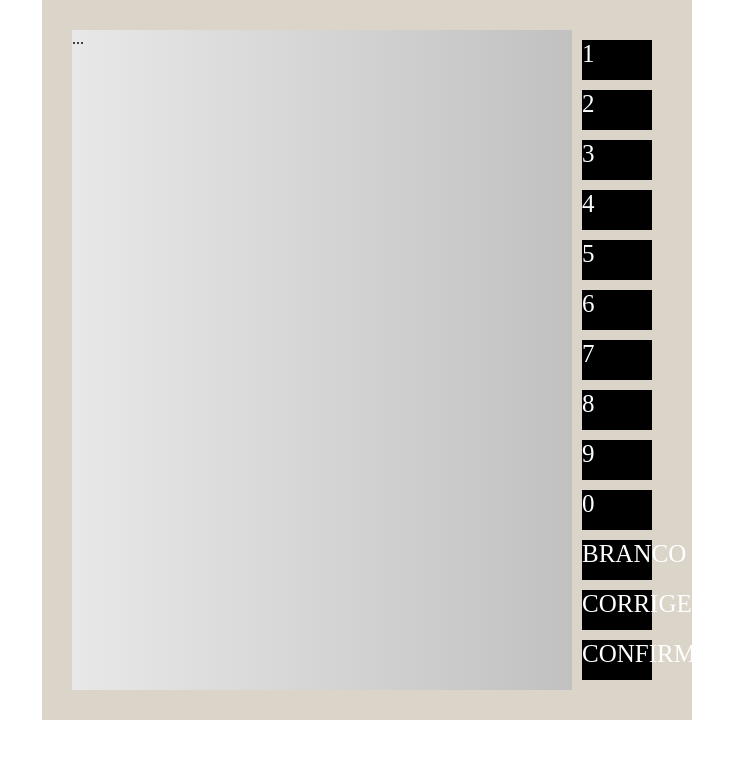
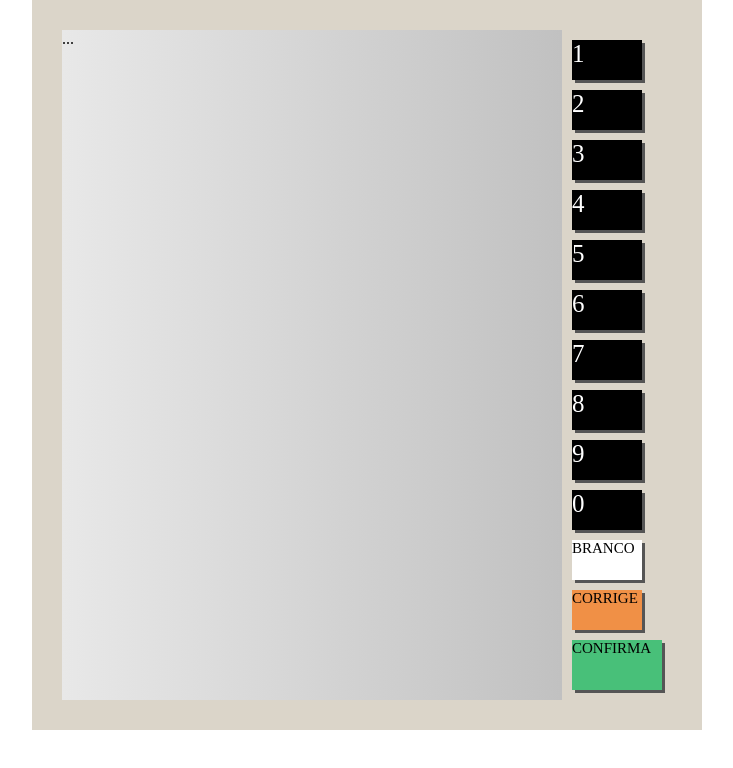
Before and after one commit to devjonatanm/UrnaJS, a plain HTML site: page index.html in a window 1280 px wide. Shown: the whole page, without its empty margins (273-1006 px from the left). Drawn offline with Linux system fonts and the light colour scheme.

Commit message:
Update style.css

```diff
--- a/style.css
+++ b/style.css
@@ -24,6 +24,7 @@ body {
 teclado-linha {
   display: flex;
   justify-content: center;
+  align-items: flex-end;
 }
 
 .teclado--botao {
@@ -36,4 +37,25 @@ teclado-linha {
   align-items: center;
   margin: 10px;
   cursor: pointer;
+  box-shadow: 3px 3px 0px #555;
 }
+
+.botao--branco {
+  background-color: #FFF;
+  color: #000;
+  font-size: 15px;
+}
+
+.botao--corrige {
+  background-color: #F09046;
+  color:#000;
+  font-size: 15px;
+}
+
+.botao--confirma {
+  background-color: #48C079;
+  color: #000;
+  font-size:15px;
+  width: 90px;
+  height: 50px;
+}
```
